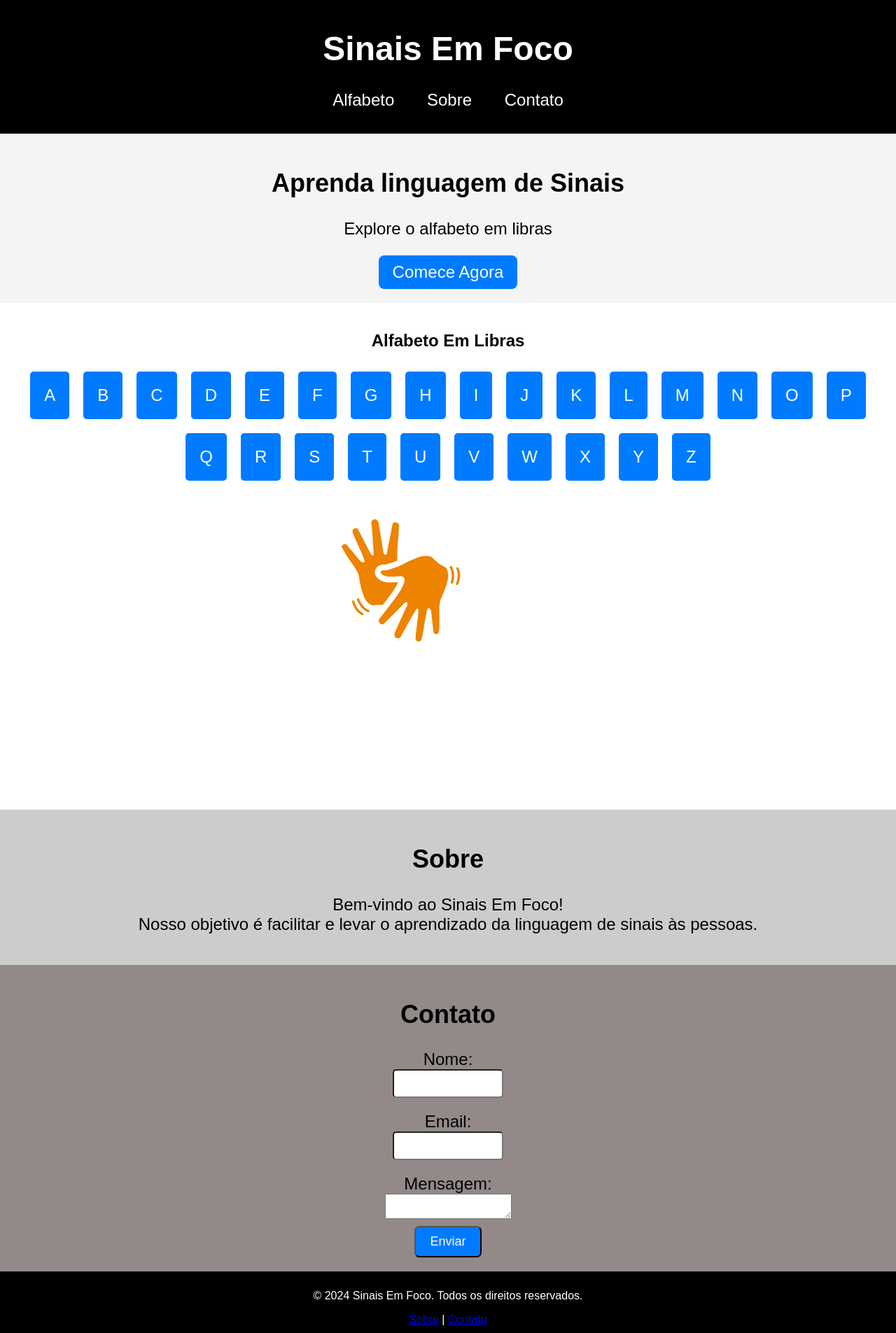
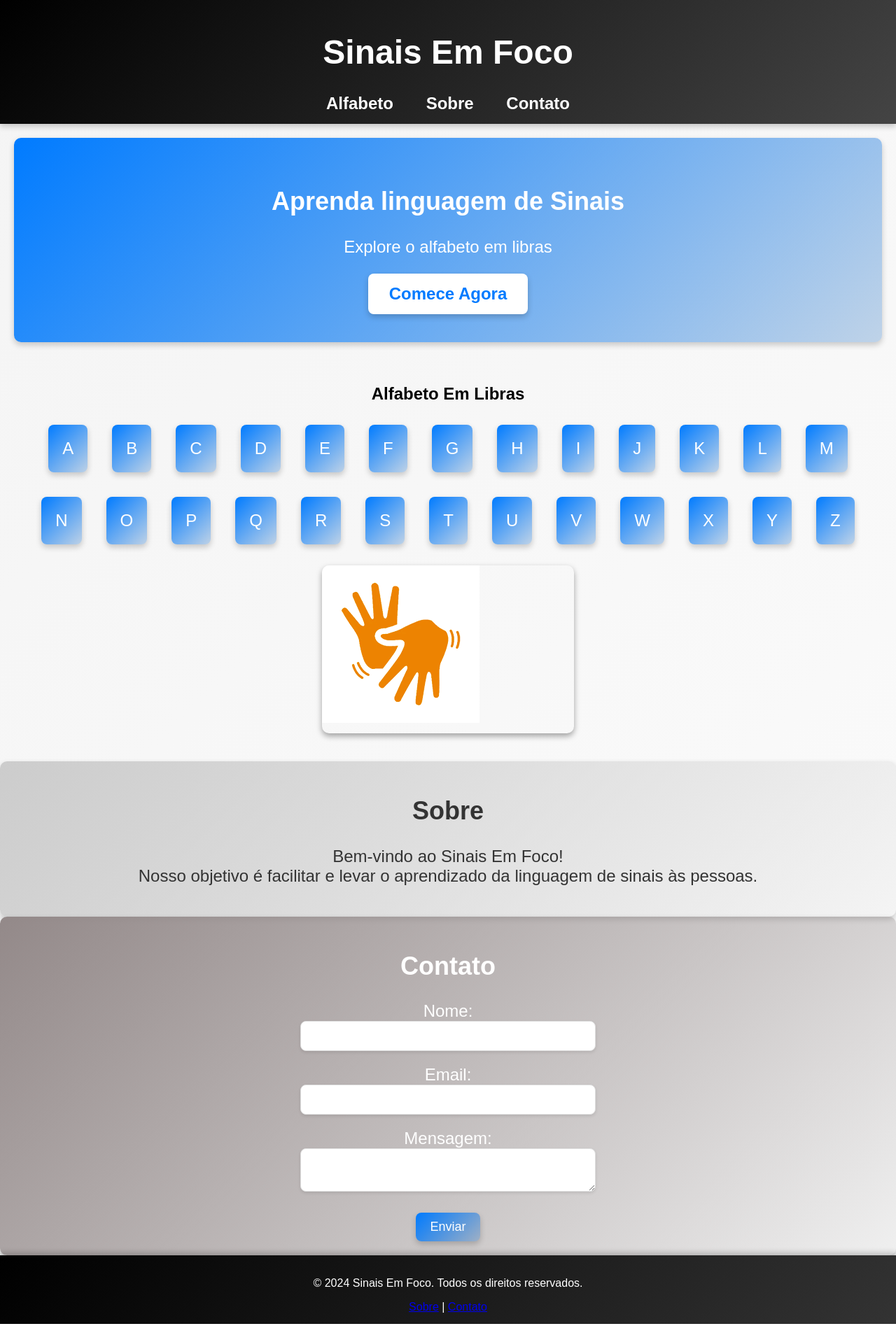
Before and after one commit to Juan-s-moreira/Sinais-Em-Foco, a plain HTML site: page index.html in a window 1280 px wide. Shown: the whole page at 70% size. Drawn offline with Linux system fonts and the light colour scheme.

Commit message:
style: updated UI components to align with new design

```diff
--- a/style.css
+++ b/style.css
@@ -3,18 +3,21 @@ body{
     margin: 0;
     padding: 0;
     box-sizing: border-box;
+    background: linear-gradient(135deg, #f4f4f4, #e0e0e01e);
 }
 
 header{
     font-size: 1.5rem;
-    background-color: #000;
+    background: linear-gradient(135deg, #000, #444);
     color: #fff;
-    padding: 10px 0;
+    padding: 15px 0;
     text-align: center;
+    box-shadow: 0 4px 8px rgba(0, 0, 0, 0.2);
 }
 nav ul{
     list-style: none;
     padding: 0;
+    margin: 0;
 }
 nav ul li{
     display: inline;
@@ -23,6 +26,7 @@ nav ul li{
 nav ul li a{
     color: #fff;
     text-decoration: none;
+    font-weight: bold;
 }
 nav ul li a:hover{
     color: #007bff;
@@ -30,21 +34,28 @@ nav ul li a:hover{
 
 #hero{
     font-size: 1.5rem;
-    background-color: #f4f4f4;
-    padding: 20px;
+    background: linear-gradient(135deg, #007bff, #0057b33b);
+    color: #fff;
+    padding: 40px 20px;
     text-align: center;
+    border-radius: 10px;
+    margin: 20px;
+    box-shadow: 0 4px 8px rgba(0, 0, 0, 0.2);
 }
 
 .cta-btn{
     display: inline-block;
-    padding: 10px 20px;
-    background-color: #007bff;
-    color: #fff;
+    padding: 15px 30px;
+    background-color: #fff;
+    color: #007bff;
     text-decoration: none;
     border-radius: 8px;
+    font-weight: bold;
+    box-shadow: 0 4px 8px rgba(0, 0, 0, 0.2);
 }
 .cta-btn:hover{
-    background-color: #0056b3;
+    background-color: #f1f1f1;
+    color: #0056b3;
 }
 
 #alfabeto, #sobre, #contato{
@@ -56,30 +67,36 @@ nav ul li a:hover{
     display: flex;
     flex-wrap: wrap;
     justify-content: center;
+    gap: 15px;
 }
 
 .letra{
     margin: 10px;
     padding: 20px;
-    background-color: #007bff;
+    background: linear-gradient(135deg, #007bff, #0057b33b);
     color: #fff;
     border: none;
-    border-radius: 5px;
+    border-radius: 8px;
     cursor: pointer;
     font-size: 1.5rem;
+    box-shadow: 0 4px 8px rgba(0, 0, 0, 0.2);
+    transition: background 0.3s, transform 0.3s;
 }
 .letra:hover{
-    background-color: #0056b3;
+    background: linear-gradient(135deg, #0056b3, #003d7a1f);
+    transform: translateY(-3px);
 }
 
 .img-exibida{
     position: relative;
     width: 360px;
-    height: 400px;
+    height: 100%;
     margin: 20px auto;
     text-align: center;
     aspect-ratio: 3 / 2;
     overflow: hidden;
+    border-radius: 10px;
+    box-shadow: 0 4px 8px rgba(0, 0, 0, 0.356);
 }
 
 .img-exibida img{
@@ -95,12 +112,20 @@ nav ul li a:hover{
 
 #sobre{
     font-size: 1.5rem;
-    background-color: #ccc;
+    background: linear-gradient(135deg, #ccc, #aaaaaa13);
+    color: #333;
+    border-radius: 10px;
+    padding: 20px;
+    box-shadow: 0 4px 8px rgba(0, 0, 0, 0.2);
 }
 
 .contato{
     font-size: 1.5rem;
-    background-color: #938989;
+    background: linear-gradient(135deg, #938989, #6e6e6e15);
+    color: #fff;
+    border-radius: 10px;
+    padding: 20px;
+    box-shadow: 0 4px 8px rgba(0, 0, 0, 0.2);
 }
 
 .contato form{
@@ -110,18 +135,15 @@ nav ul li a:hover{
     flex-direction: column;
 }
 
-.contato input{
+.contato input, .contato textarea {
     font-size: 18px;
-    width: 150px;
-    height: 35px;
+    width: 100%;
+    max-width: 400px;
     margin-bottom: 20px;
-    border-radius: 5px;
-}
-
-.contact textarea{
-    width: 300px;
-    height: 400px;
-    border-radius: 5px;
+    border-radius: 8px;
+    padding: 10px;
+    border: 1px solid #ddd;
+    box-shadow: 0 2px 4px rgba(0, 0, 0, 0.1);
 }
 
 .btn{
@@ -133,22 +155,27 @@ nav ul li a:hover{
     font-size: 18px;
     display: inline-block;
     padding: 10px 20px;
-    background-color: #007bff;
+    background: linear-gradient(135deg, #007bff, #0057b33b);
     color: #fff;
     text-decoration: none;
-    border-radius: 7px;
+    border-radius: 8px;
     cursor: pointer;
+    border: none;
+    box-shadow: 0 4px 8px rgba(0, 0, 0, 0.2);
+    transition: background 0.3s, transform 0.3s;
 }
 
 .btn button:hover{
-    background-color: #0056b3;
+    background: linear-gradient(135deg, #0056b3, #003d7a1f);
+    transform: translateY(-3px);
 }
 
 footer{
-    background-color: #000;
+    background: linear-gradient(135deg, #000, #333);
     color: #fff;
     text-align: center;
-    padding: 10px;
+    padding: 15px;
+    box-shadow: 0 -4px 8px rgba(0, 0, 0, 0.2);
 }
 
 @media (max-width: 768px) {
@@ -158,11 +185,8 @@ footer{
     }
     .alfabeto-content{
         display: flex;
-    flex-direction: row;
-    justify-content: center;
-    align-items: flex-start;
-    gap: 1rem;
-    flex-wrap: wrap;
+        flex-direction: column;
+        align-items: center;
     }
     .alfabeto-container{
         flex: 1;
```
Also changed, not shown: README.md. Lines whose indentation alone changed are shown as unchanged.
